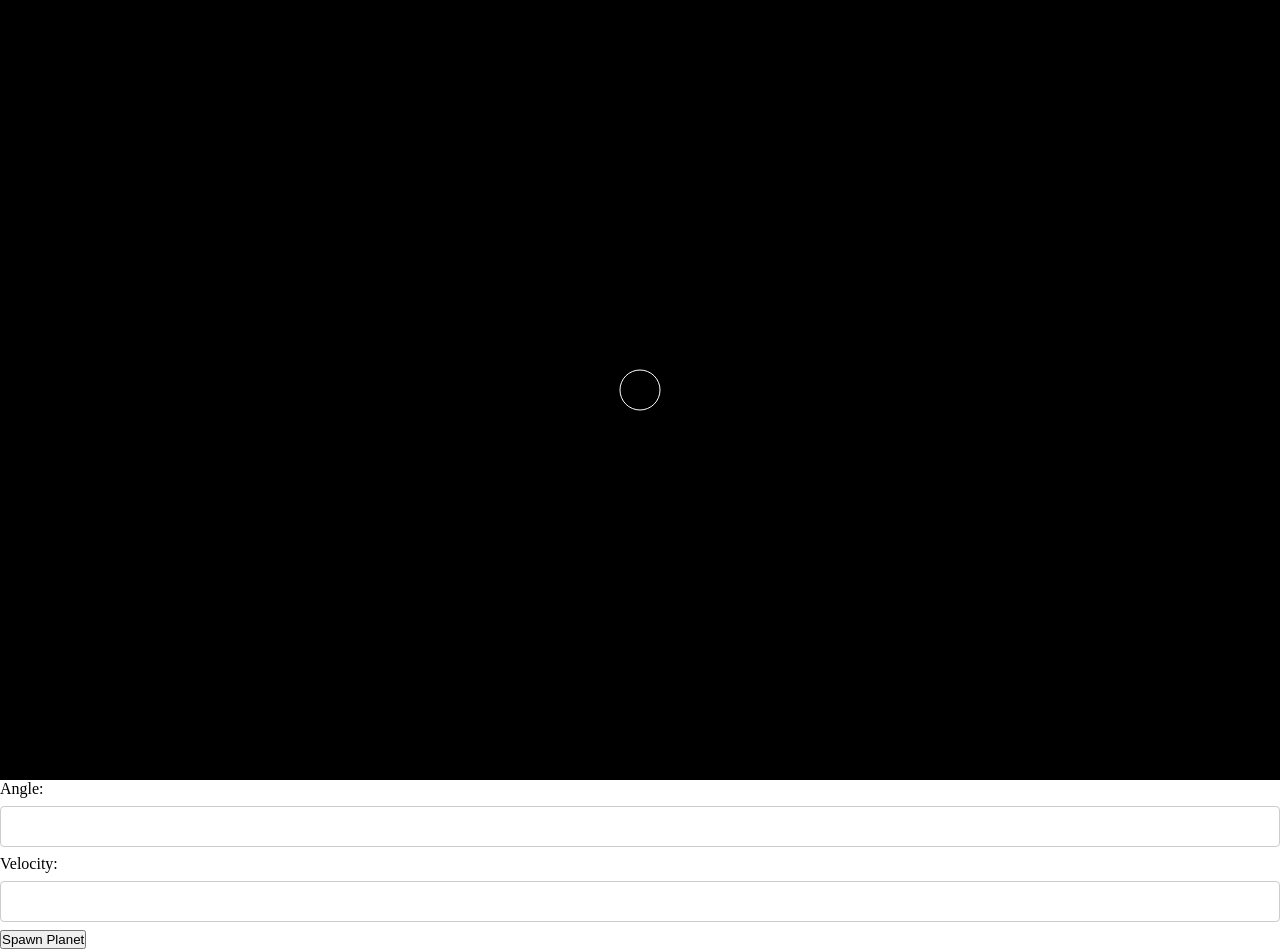
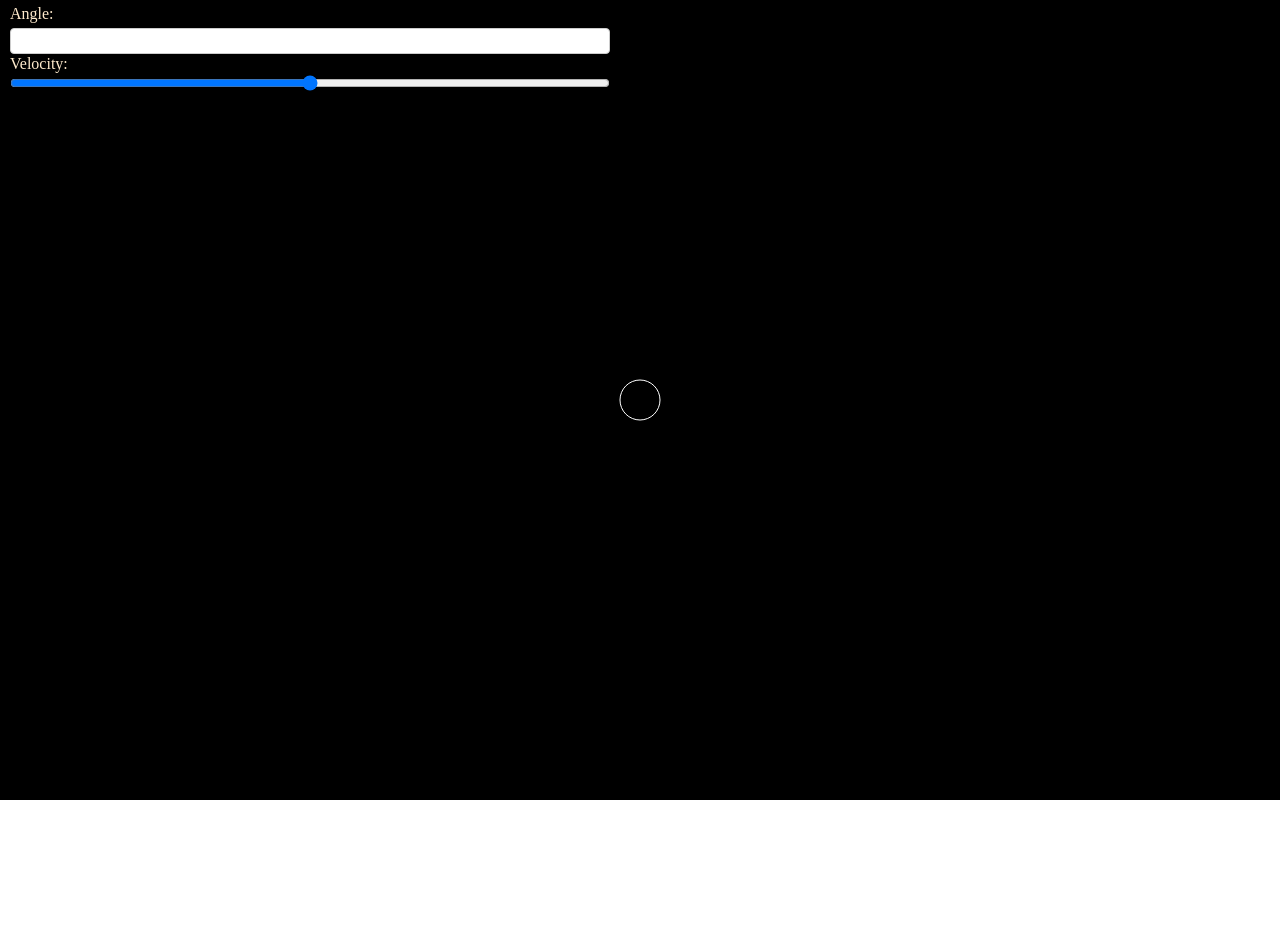
Before and after one commit to BobbyDunks/GravitySims, a plain HTML site: page index.html in a window 1280 px wide. After the commit the page ends 800 px from the top, so only its background shows below. Drawn offline with Linux system fonts and the light colour scheme.

Commit message:
velocity slider added but not functional

```diff
--- a/index.html
+++ b/index.html
@@ -1,4 +1,35 @@
-<canvas></canvas>
+<html>
+ <body>
+     <div style="position:relative;width:800px;height:800px">
+        <canvas width=100% height=100%></canvas>
+        <label for= 'angle' style="
+        position:absolute;
+        left:10px;
+        top:5px;
+        width:600px;
+        color: blanchedalmond; "
+        >Angle: </label>
+        <input id = 'angle' type = 'number' style="
+        position:absolute;
+        left:10px;
+        top:20px;
+        width:600px"/>
+
+        <label for= 'velSlide' style="
+        position:absolute;
+        left: 10px;
+        top: 55px;
+        color: blanchedalmond;"
+        > Velocity: </label>
+        <input id = 'velSlide' type="range" min="0" max="100" value="50" style="
+        position:absolute;
+        left:10px;
+        top:75px;
+        width:600px"/>
+        <div id = "ball"></div>
+     </div>
+<body>
+
 <head>
     <meta charset = "UTF-8">
     <title>Gravity</title>
@@ -9,18 +40,6 @@
         }
     </style>
 </head>
-<body>
-    <div id = "controls">
-        <label for= 'angle'>Angle: </label>
-        <input id = 'angle' type = 'number'/>
-        <label for= 'velocity'>Velocity: </label>
-        <input id = 'velocity' type = 'number'/>
-        <button onclick ="Spawn()">Spawn Planet</button>
-    </div>
 
-    <div id = "ball"></div>
-
-
-</body>
 <script src = "script.js"></script>
 </html>
--- a/script.js
+++ b/script.js
@@ -2,7 +2,7 @@
 var canvas = document.querySelector('canvas');
 var c = canvas.getContext('2d');
 canvas.width = innerWidth;
-canvas.height = innerHeight-20;
+canvas.height = innerHeight;
 
 //style canvas
 
@@ -30,17 +30,34 @@ function AngleTranslator(angle){
     var x = Math.sin(angleRadians);
     var y = Math.cos(angleRadians);
 
-    if(Quadrant % 2 != 0){
+    if(Quadrant == 1){
         return{
             x: x,
             y: y
         };
-    }else{
+    };
+
+    if(Quadrant ==  2){
         return{
-            x: x,
-            y: y
+            x: y,
+            y: -x
         };
+    };
+
+    if(Quadrant == 3){
+        return{
+            x: -x,
+            y: -y
+        }
     }
+
+    if(Quadrant == 4){
+        return{
+            x: -y,
+            y: x
+        }
+    }
+
 };
 
 function pathFinder(x1,y1,x2,y2, topSpeed){
@@ -109,15 +126,15 @@ function Spawn(startX = canvas.width/2,startY = 100) {
     //spawns a ball.
 
     var inputAngle = document.getElementById('angle').value;
-    // start here, angle isnt working, giving same output irrelevant of input for some reason,
-    initialDirectionVector = AngleTranslator(inputAngle);
+    var initialDirectionVector = AngleTranslator(inputAngle);
+
     console.log(initialDirectionVector.x + ', ' + initialDirectionVector.y)
     planetDeck.push(
         new Ball(
             x = startX,
             y = startY,
             dx = initialDirectionVector.x*10,
-            dy = initialDirectionVector.y*10,
+            dy = -(initialDirectionVector.y*10),
             radius = 10,
             color = 'green',
             outline = 'black',
--- a/style.css
+++ b/style.css
@@ -5,7 +5,8 @@
 
 /* Style inputs */
 input[type=number], select {
-    width: 100%;
+    width: 200px;
+    height: 20px;
     padding: 12px 20px;
     margin: 8px 0;
     display: inline-block;
```
Also changed, not shown: workbench.js (+36 -9 lines).
